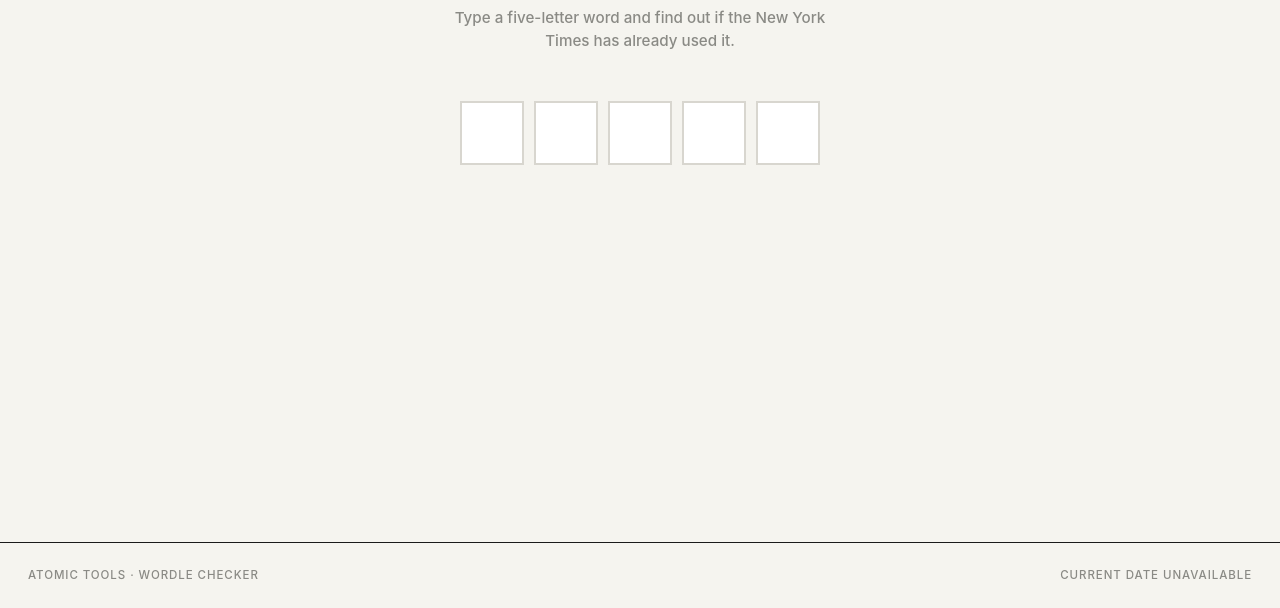
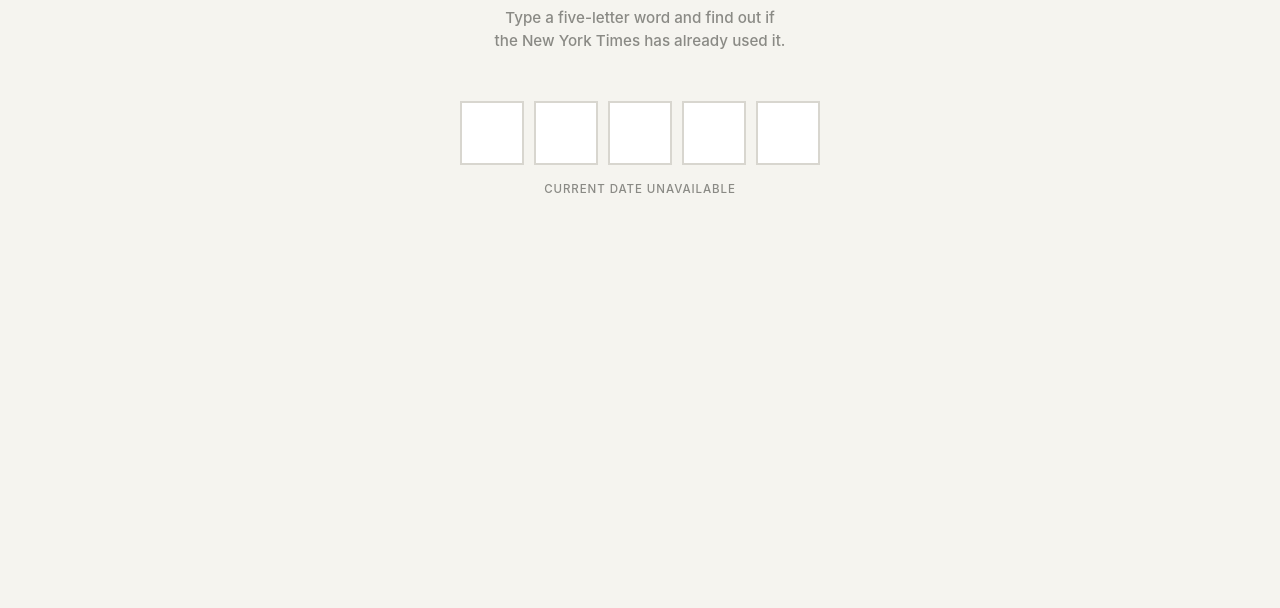
Before and after one commit to panoptican/atomic-tools, a website: page wordle-checker/index.html in a window 1280 px wide. Shown: the part 192-800 px from the top of the page. Drawn offline with Linux system fonts and the light colour scheme; no server answers; a web font is replaced by a local one.

Commit message:
Adjust Wordle Checker status layout

```diff
--- a/wordle-checker/index.html
+++ b/wordle-checker/index.html
@@ -143,25 +143,18 @@
     .loading { color: var(--ink-muted); font-size: 0.85rem; margin-top: 28px; }
     .error { color: #c93a3a; font-size: 0.85rem; margin-top: 12px; }
 
-    /* Footer --------------------------------------------------------- */
-
-    .foot {
-      margin-top: auto;
-      padding: 24px 28px;
-      border-top: 1px solid var(--rule);
-      display: flex; justify-content: space-between; gap: 16px;
+    .data-status {
+      min-height: 1.2em;
+      margin-top: 16px;
       color: var(--ink-muted);
       font-family: var(--text); font-size: 0.72rem;
       letter-spacing: 0.08em; text-transform: uppercase;
     }
-    .foot span:last-child { text-align: right; }
 
     @media (max-width: 480px) {
       .main { padding: 48px 0 48px; }
       .tiles { grid-template-columns: repeat(5, 54px); gap: 8px; }
       .tile { width: 54px; height: 54px; font-size: 1.5rem; }
-      .foot { padding: 18px 20px; }
-      .foot span:last-child { max-width: 15ch; }
     }
 
     @media (prefers-reduced-motion: reduce) {
@@ -193,7 +186,7 @@
 
   <main class="main">
     <h1>Was it a Wordle?</h1>
-    <p class="subtitle">Type a five-letter word and find out if the New York Times has already used it.</p>
+    <p class="subtitle">Type a five-letter word and find out if<br>the New York Times has already used it.</p>
 
     <div class="tiles" id="tiles" role="presentation">
       <div class="tile" data-i="0"></div>
@@ -202,6 +195,8 @@
       <div class="tile" data-i="3"></div>
       <div class="tile" data-i="4"></div>
     </div>
+
+    <p class="data-status" id="footerUpdated" aria-live="polite">Current through …</p>
 
     <label class="input-shroud" for="wordInput">Five-letter word</label>
     <input
@@ -224,11 +219,6 @@
     <p class="loading" id="loading">Loading…</p>
     <p class="error" id="error"></p>
   </main>
-
-  <footer class="foot">
-    <span>Atomic Tools · Wordle Checker</span>
-    <span id="footerUpdated" aria-live="polite">Current through …</span>
-  </footer>
 
   <script>
     const API_BASE = 'https://wordle-checker-api.spidleweb.workers.dev';
```
